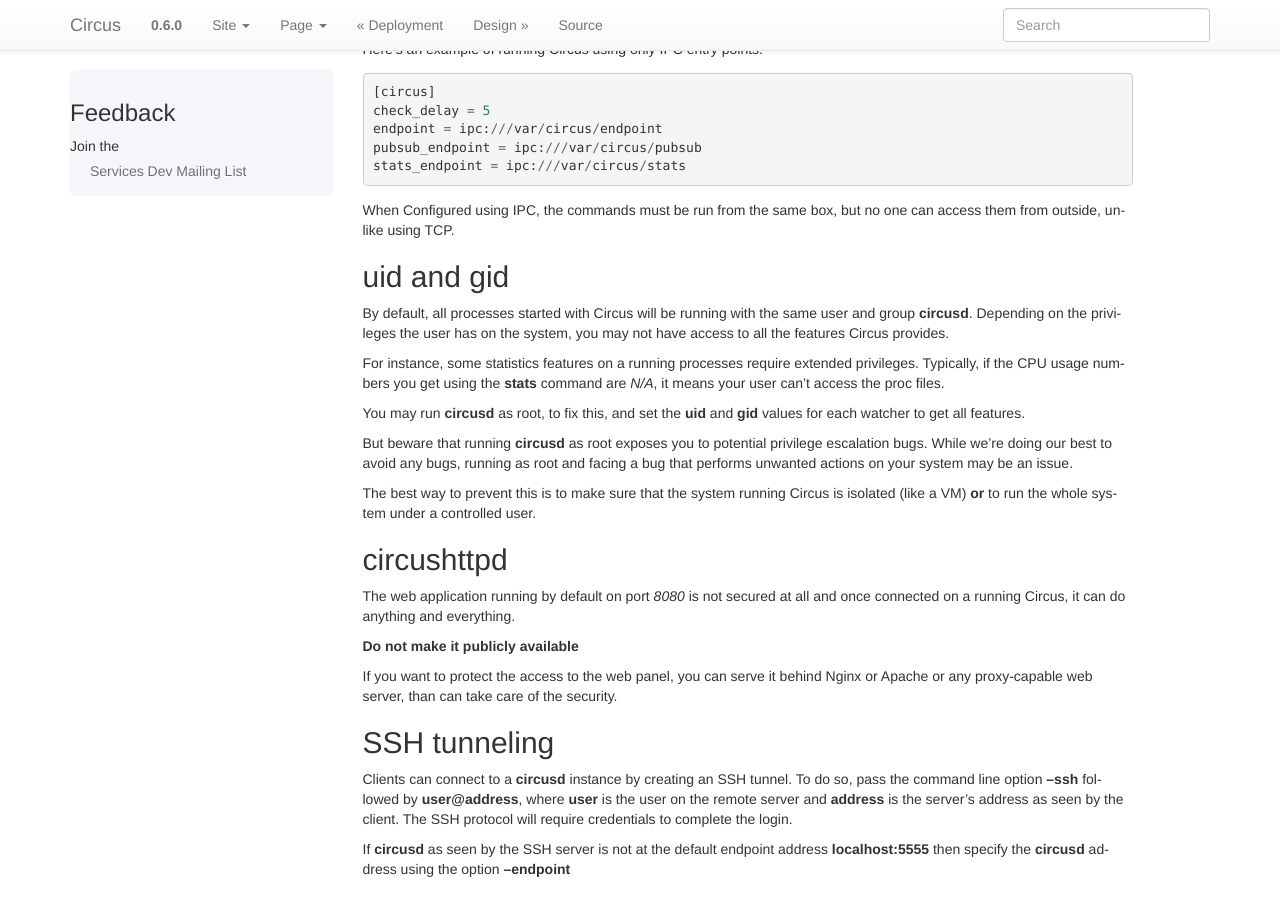
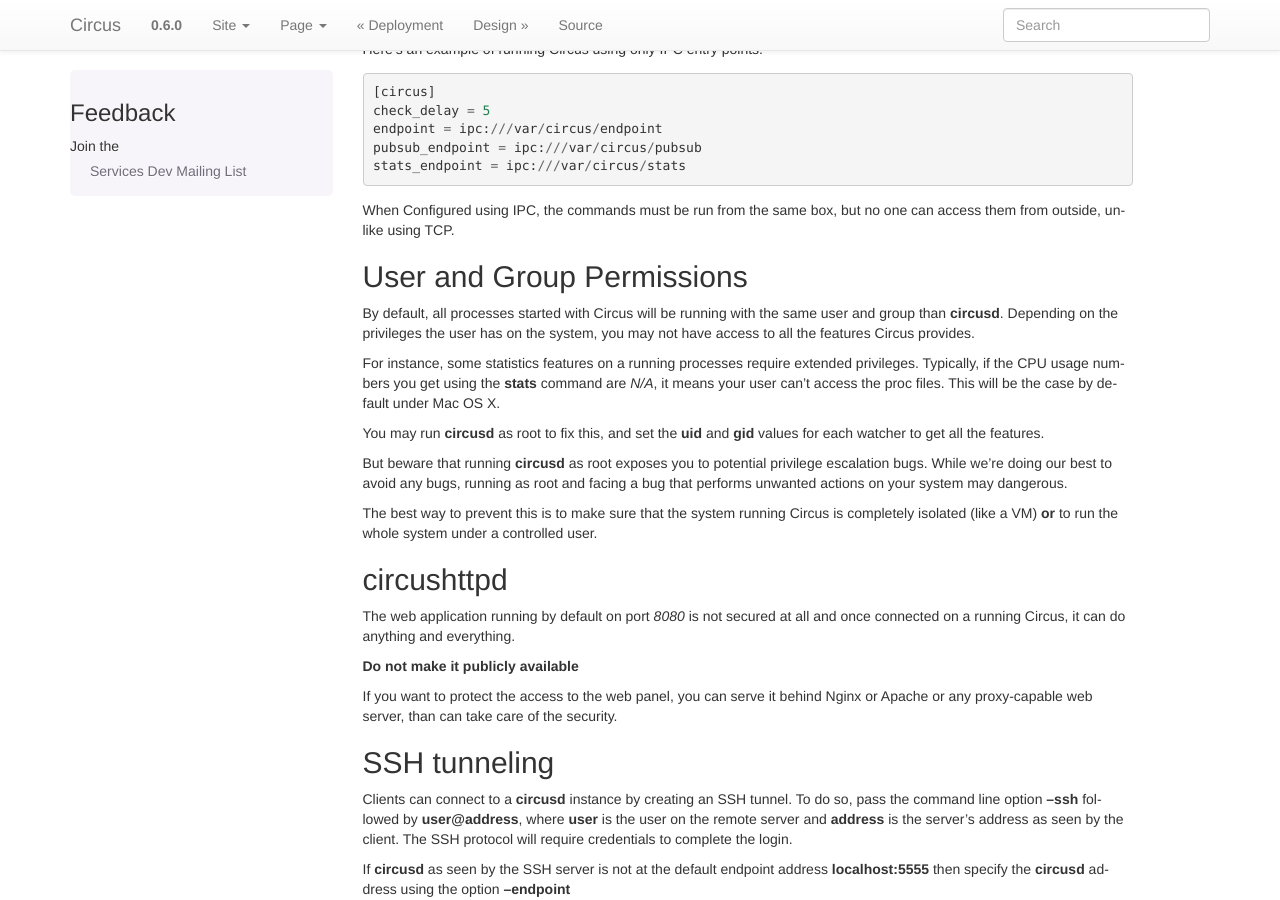
Before and after one commit to circus-tent/circus, a Sphinx documentation site: the page built from docs/source/security.rst, in a window 1280 px wide and 900 px high, scrolled down 404 px. Built offline with Sphinx 7.4.7, drawn with Linux system fonts in a browser that asks for light colours; pages that are not in the unit, such as notebooks, are missing from menus.

Commit message:
some typo

```diff
--- a/docs/source/security.rst
+++ b/docs/source/security.rst
@@ -39,29 +39,30 @@
 When Configured using IPC, the commands must be run from the same
 box, but no one can access them from outside, unlike using TCP.
 
-uid and gid
------------
+User and Group Permissions
+--------------------------
 
 By default, all processes started with Circus will be running with the
-same user and group **circusd**. Depending on the privileges the user has on
-the system, you may not have access to all the features Circus provides.
+same user and group than **circusd**. Depending on the privileges the user
+has on the system, you may not have access to all the features Circus
+provides.
 
 For instance, some statistics features on a running processes require
 extended privileges. Typically, if the CPU usage numbers you get using
 the **stats** command are *N/A*, it means your user can't access the proc
-files.
+files. This will be the case by default under Mac OS X.
 
-You may run **circusd** as root, to fix this, and set the **uid** and **gid**
-values for each watcher to get all features.
+You may run **circusd** as root to fix this, and set the **uid** and **gid**
+values for each watcher to get all the features.
 
 But beware that running **circusd** as root exposes you to potential
 privilege escalation bugs. While we're doing our best to avoid any bugs,
 running as root and facing a bug that performs unwanted actions on your
-system may be an issue.
+system may dangerous.
 
 The best way to prevent this is to make sure that the system running
-Circus is isolated (like a VM) **or** to run the whole system under
-a controlled user.
+Circus is completely isolated (like a VM) **or** to run the whole system
+under a controlled user.
 
 
 circushttpd
```
